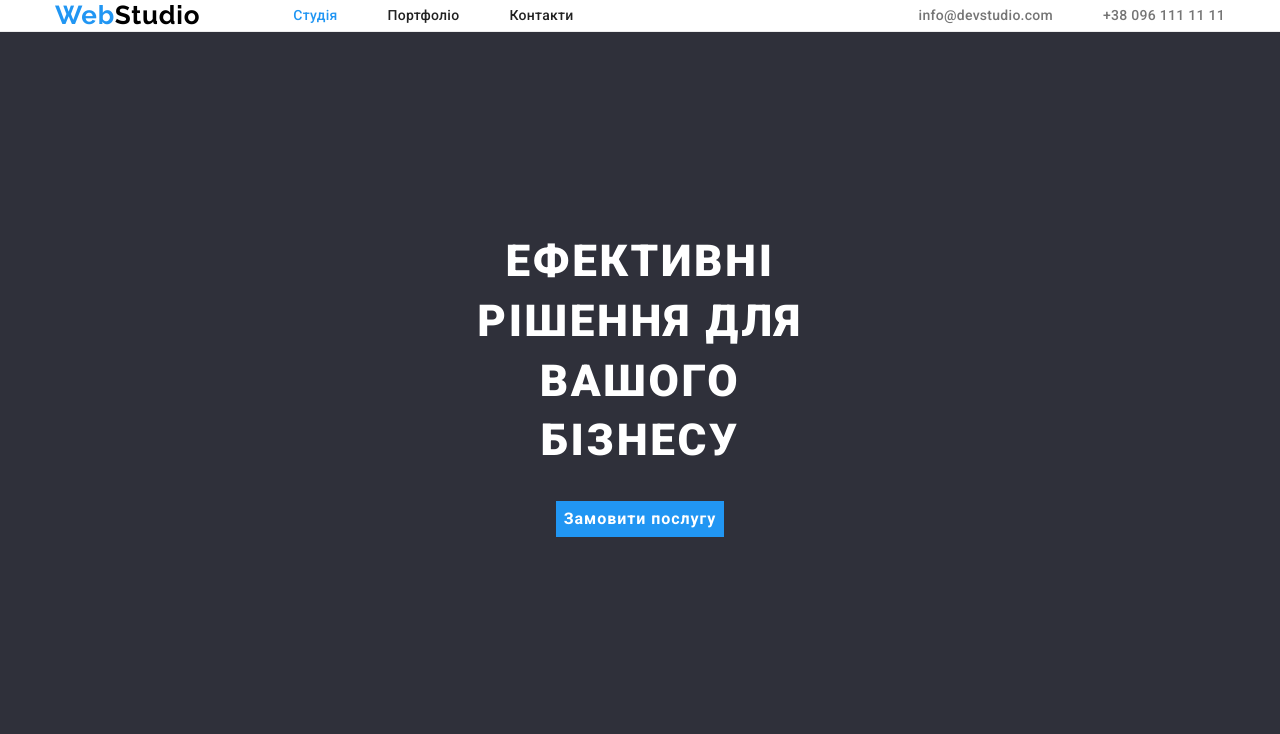
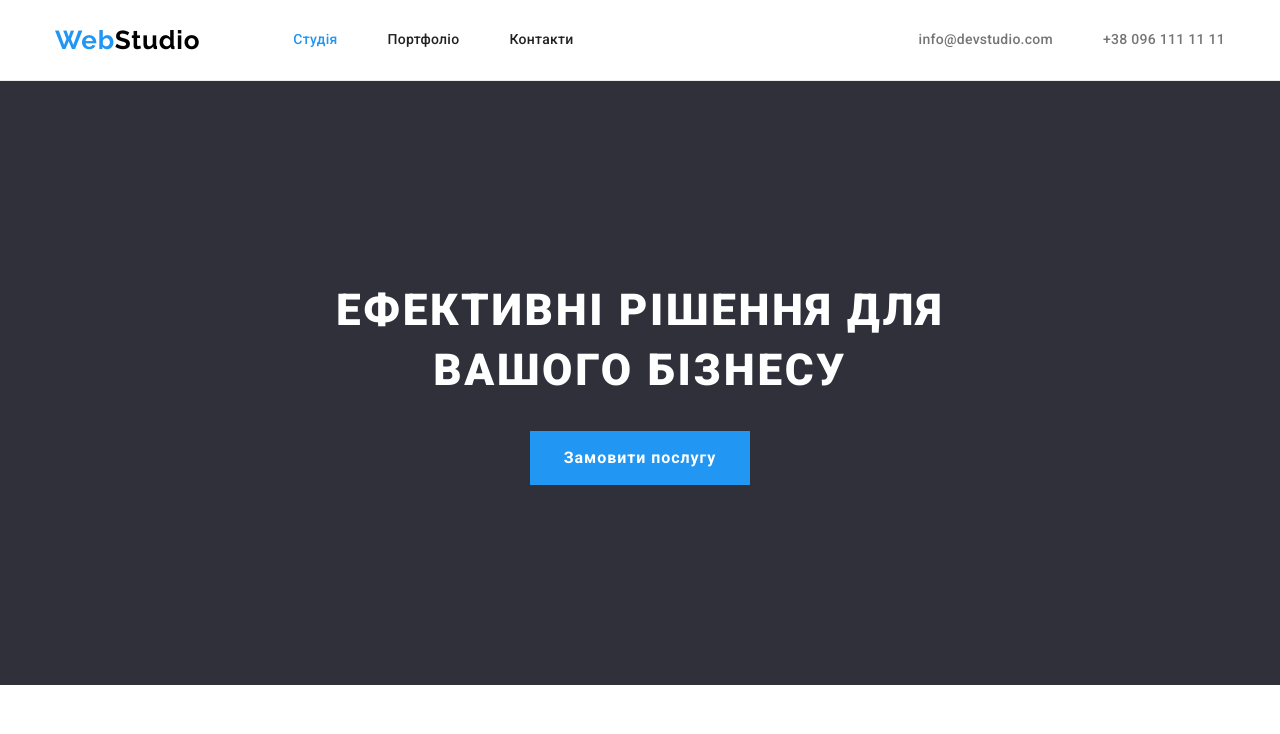
Before and after one commit to vargasasha/goit-markup-hw-03, a plain HTML site: page index.html in a window 1280 px wide. Shown: the top 734 px of the page. Drawn offline with nearby package versions, Linux system fonts and the light colour scheme.

Commit message:
formula left

```diff
--- a/css/styles.css
+++ b/css/styles.css
@@ -128,6 +128,9 @@ a {
   line-height: 1.14;
   letter-spacing: 0.02em;
   color: var(--main-title-color);
+  display: block;
+  padding-top: 32px;
+  padding-bottom: 32px;
 }
 
 .header-contact-list {
@@ -142,6 +145,9 @@ a {
   line-height: 1.14;
   letter-spacing: 0.02em;
   color: var(--main-text-color);
+  display: block;
+  padding-top: 32px;
+  padding-bottom: 32px;
 }
 
 .header-link:hover,
@@ -161,7 +167,9 @@ a {
 
 .hero {
   background: var(--second-background-color);
-  padding: 200px 452px;
+  padding-top: 200px;
+  padding-bottom: 200px;
+  text-align: center;
 }
 
 .hero-title {
@@ -173,6 +181,10 @@ a {
   text-transform: uppercase;
   color: var(--main-background-color);
   margin-bottom: 30px;
+  max-width: 696px;
+  display: block;
+  margin-left: auto;
+  margin-right: auto;
 }
 
 .hero-btn {
@@ -181,16 +193,14 @@ a {
   font-weight: 700;
   font-size: 16px;
   line-height: 1.88;
-  display: flex;
   align-items: center;
   text-align: center;
   letter-spacing: 0.06em;
   color: var(--main-background-color);
   background: var(--accent-color);
   cursor: pointer;
-  display: block;
-  margin: 0 auto;
   border-color: transparent;
+  padding: 10px 32px;
 }
 
 .hero-btn:hover,
@@ -202,9 +212,13 @@ a {
 }
 .about-list {
   display: flex;
+  gap: 30px;
 }
 
 .about-item {
+ /* flex-basis: calc( 100% / 4 - 30px); */
+ /* flex-basis: calc( 100% - 30px / 4); */
+
 }
 .about-subtitle {
   font-weight: 700;
@@ -360,6 +374,7 @@ a {
   border-radius: 4px;
   cursor: pointer;
   border-color: transparent;
+  padding: 6px 22px;
 }
 
 .filter-btn:hover,
--- a/index.html
+++ b/index.html
@@ -58,8 +58,8 @@
         <h1 class="hero-title">Ефективні рішення для вашого бізнесу</h1>
         <button class="hero-btn" type="button">Замовити послугу</button>
       </section>
-      <div class="container">
-        <section class="about section">
+      <section class="about section">
+        <div class="container">
           <h2 class="about-title visually-hidden">Наші особливості</h2>
           <ul class="about-list list">
             <li class="about-item">
@@ -90,10 +90,10 @@
               </p>
             </li>
           </ul>
-        </section>
-      </div>
-      <div class="container">
-        <section class="duty section duty-reset">
+        </div>
+      </section>
+      <section class="duty section duty-reset">
+        <div class="container">
           <h2 class="duty-title">Чим ми займаємося</h2>
           <ul class="duty-list list">
             <li class="duty-item">
@@ -121,11 +121,11 @@
               />
             </li>
           </ul>
-        </section>
-      </div>
+        </div>
+      </section>
       <section class="team section">
-        <h2 class="team-title">Наша команда</h2>
         <div class="container">
+          <h2 class="team-title">Наша команда</h2>
           <ul class="team-list list">
             <li class="team-item">
               <img src="./images/member1.jpg" alt="команда" width="270" />
```
